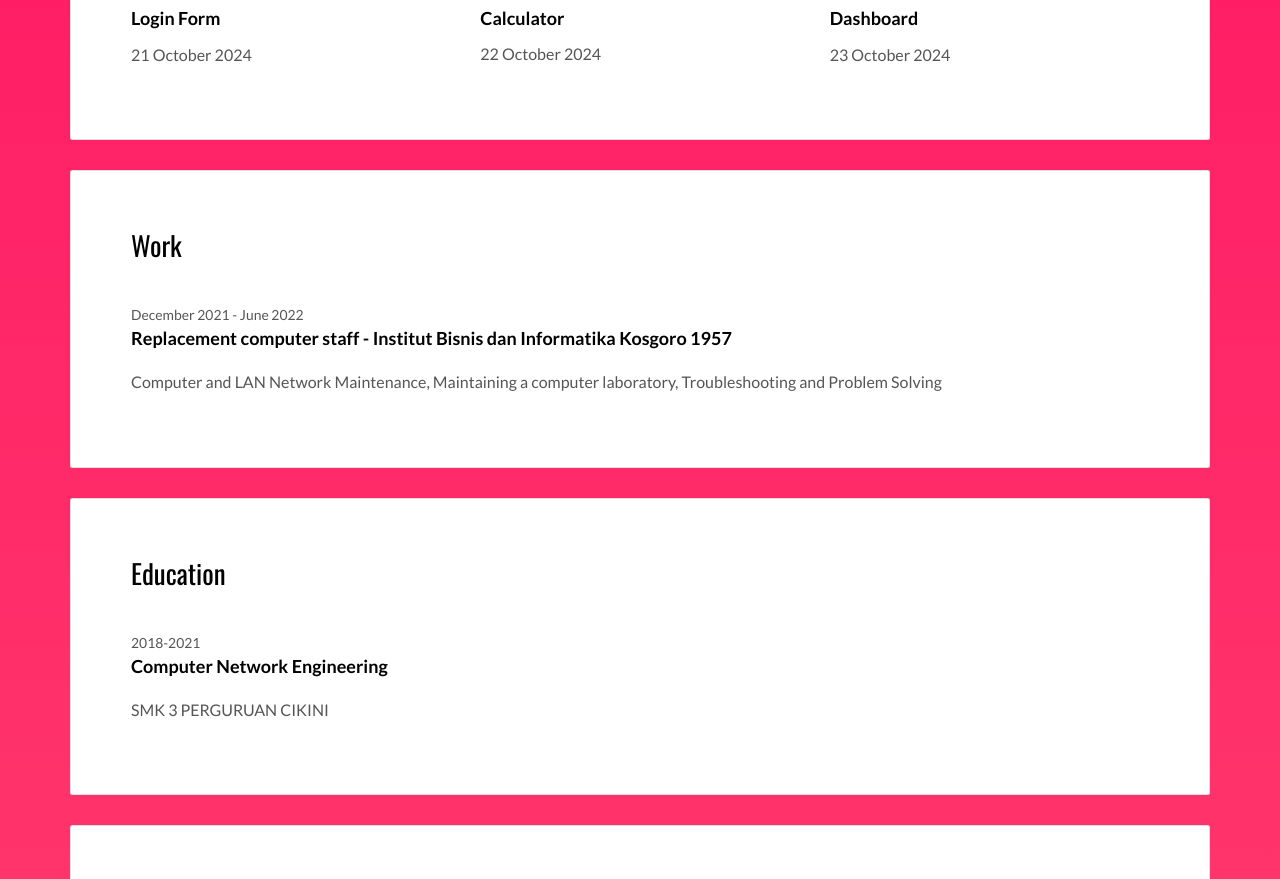
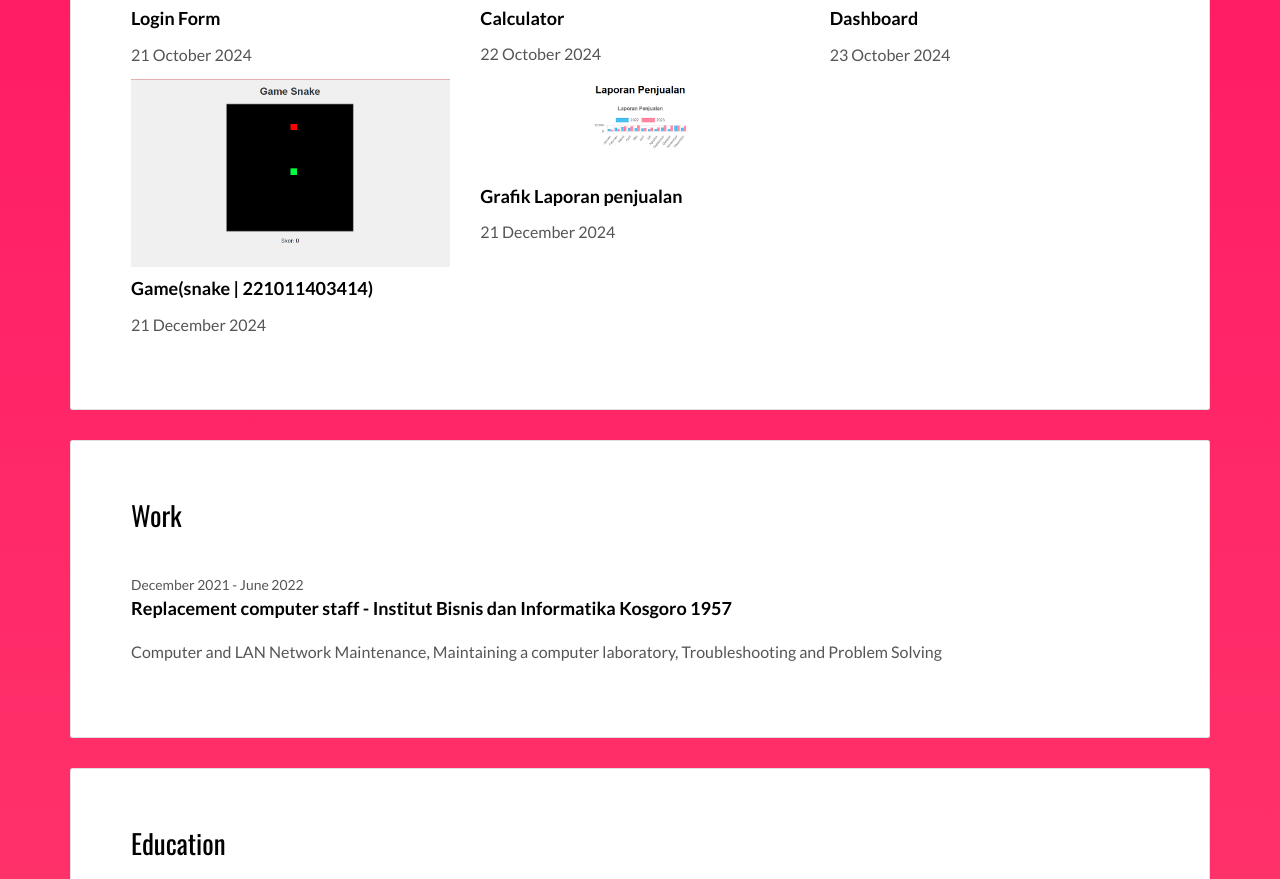
Before and after one commit to Pristo25/Portfolio-Website, a plain HTML site: page index.html in a window 1280 px wide. Shown: the part 1234-2113 px from the top of the page. Drawn offline with nearby package versions, Linux system fonts and the light colour scheme.

Commit message:
index.html

```diff
--- a/index.html
+++ b/index.html
@@ -85,6 +85,16 @@
                 <img src="./assets/images/Screenshot (875).png" class="img-responsive" alt="">
                 <h3 class="h5"><a href="Diagram dan tabel/index.html">Dashboard</a></h3>
                 <p>23 October 2024</p>
+              </div>
+              <div class="col-md-4">
+                <img src="./assets/images/Screenshot (878).png" class="img-responsive" alt="">
+                <h3 class="h5"><a href="Game(snake)/index.html">Game(snake | 221011403414)</a></h3>
+                <p>21 December 2024</p>
+              </div>
+              <div class="col-md-4">
+                <img src="./assets/images/Screenshot (880).png" class="img-responsive" alt="">
+                <h3 class="h5"><a href="Grafik penjualan/index.html">Grafik Laporan penjualan</a></h3>
+                <p>21 December 2024</p>
               </div>
             </div>
           </div>
```
